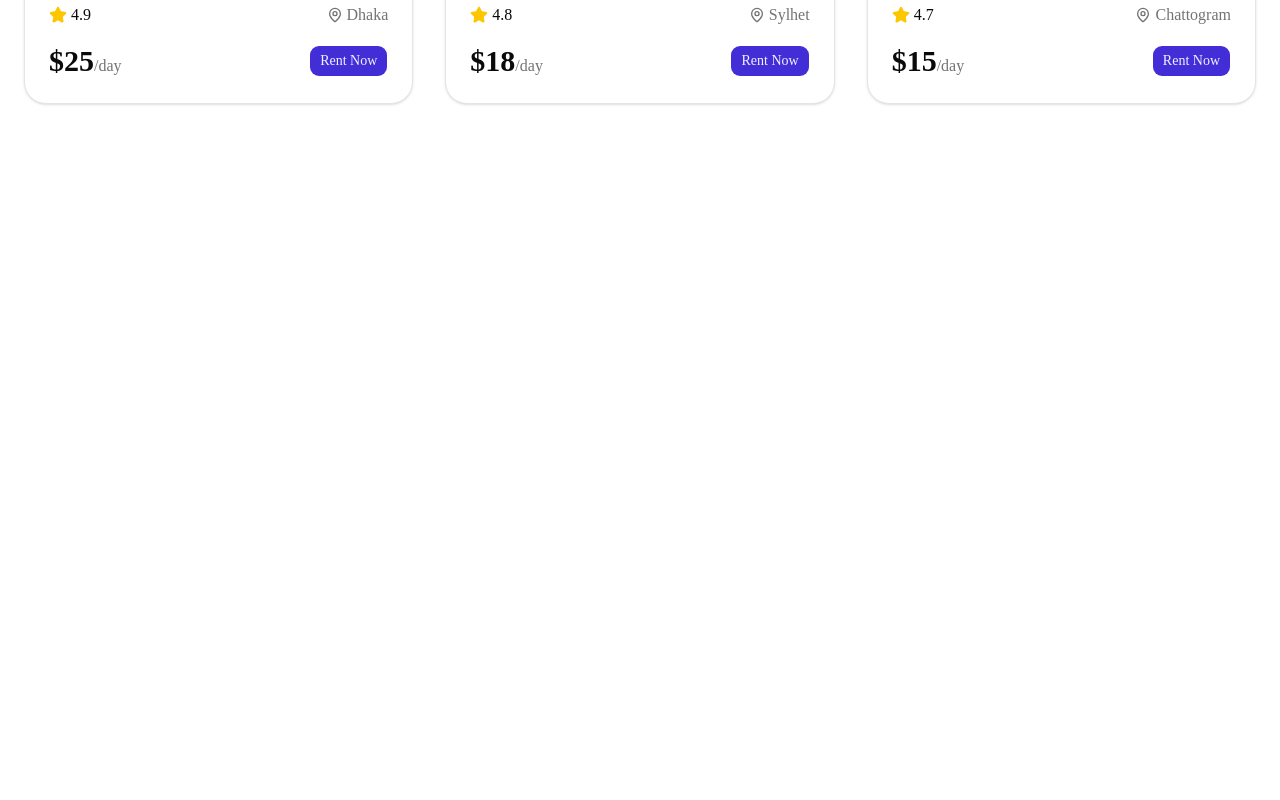
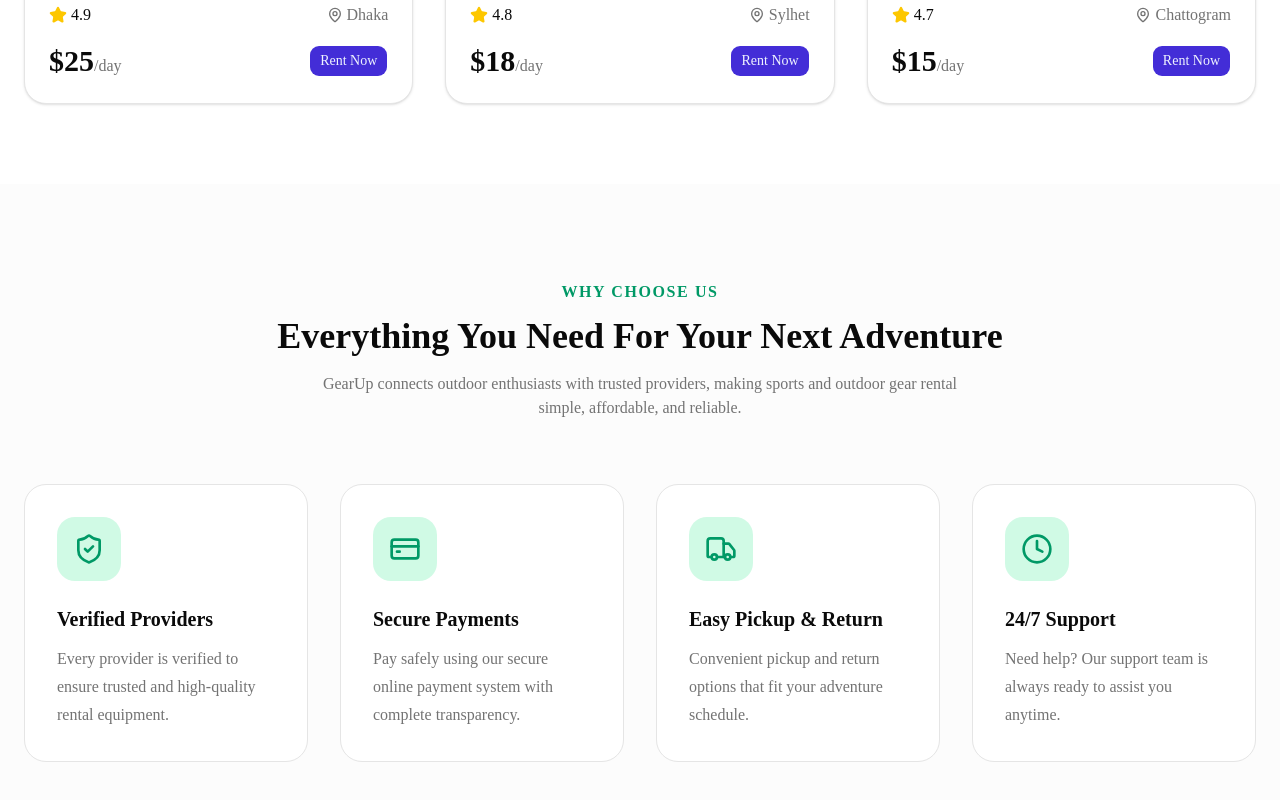
Before and after one commit to shiblo-dev/GearUp-client, a Next.js app: page / in a window 1280 px wide. Shown: the part 2779-3579 px from the top of the page. Before the commit the page ends 2963 px from the top, so only its background shows below. Built offline with nearby package versions, Linux system fonts and the light colour scheme; no server answers.

Commit message:
why choose us  section added

```diff
--- a/app/(publicGroup)/page.tsx
+++ b/app/(publicGroup)/page.tsx
@@ -1,14 +1,6 @@
-import BecomeProvider from "@/components/home/BecomeProvider";
 import Categories from "@/components/home/Categories";
-import FAQ from "@/components/home/FAQ";
 import FeaturedGear from "@/components/home/FeaturedGear";
-import Footer from "@/components/home/Footer";
-
 import Hero from "@/components/home/Hero";
-import HowItWorks from "@/components/home/HowItWorks";
-import Newsletter from "@/components/home/Newsletter";
-import Stats from "@/components/home/Stats";
-import Testimonials from "@/components/home/Testimonials";
 import WhyChooseUs from "@/components/home/WhyChooseUs";
 
 export default function HomePage() {
@@ -17,7 +9,7 @@ export default function HomePage() {
       <Hero />
       <Categories />
       <FeaturedGear />
-
+      <WhyChooseUs />
 
     </main>
   );
--- /dev/null
+++ b/components/home/WhyChooseUs.tsx
@@ -0,0 +1,95 @@
+import {
+  ShieldCheck,
+  CreditCard,
+  Truck,
+  Clock,
+} from "lucide-react";
+
+const features = [
+  {
+    title: "Verified Providers",
+    description:
+      "Every provider is verified to ensure trusted and high-quality rental equipment.",
+    icon: ShieldCheck,
+  },
+  {
+    title: "Secure Payments",
+    description:
+      "Pay safely using our secure online payment system with complete transparency.",
+    icon: CreditCard,
+  },
+  {
+    title: "Easy Pickup & Return",
+    description:
+      "Convenient pickup and return options that fit your adventure schedule.",
+    icon: Truck,
+  },
+  {
+    title: "24/7 Support",
+    description:
+      "Need help? Our support team is always ready to assist you anytime.",
+    icon: Clock,
+  },
+];
+
+export default function WhyChooseUs() {
+  return (
+    <section className="bg-muted/30 py-24">
+
+      <div className="container mx-auto px-6">
+
+        <div className="text-center">
+
+          <p className="font-semibold uppercase tracking-widest text-emerald-600">
+            Why Choose Us
+          </p>
+
+          <h2 className="mt-3 text-4xl font-bold">
+            Everything You Need For Your Next Adventure
+          </h2>
+
+          <p className="mx-auto mt-4 max-w-2xl text-muted-foreground">
+            GearUp connects outdoor enthusiasts with trusted providers,
+            making sports and outdoor gear rental simple, affordable,
+            and reliable.
+          </p>
+
+        </div>
+
+        <div className="mt-16 grid gap-8 sm:grid-cols-2 lg:grid-cols-4">
+
+          {features.map((feature) => {
+
+            const Icon = feature.icon;
+
+            return (
+              <div
+                key={feature.title}
+                className="rounded-3xl border bg-background p-8 transition-all duration-300 hover:-translate-y-2 hover:shadow-xl"
+              >
+
+                <div className="flex h-16 w-16 items-center justify-center rounded-2xl bg-emerald-100">
+
+                  <Icon className="h-8 w-8 text-emerald-600" />
+
+                </div>
+
+                <h3 className="mt-6 text-xl font-bold">
+                  {feature.title}
+                </h3>
+
+                <p className="mt-3 text-muted-foreground leading-7">
+                  {feature.description}
+                </p>
+
+              </div>
+            );
+          })}
+
+        </div>
+
+      </div>
+
+    </section>
+  );
+}
```
